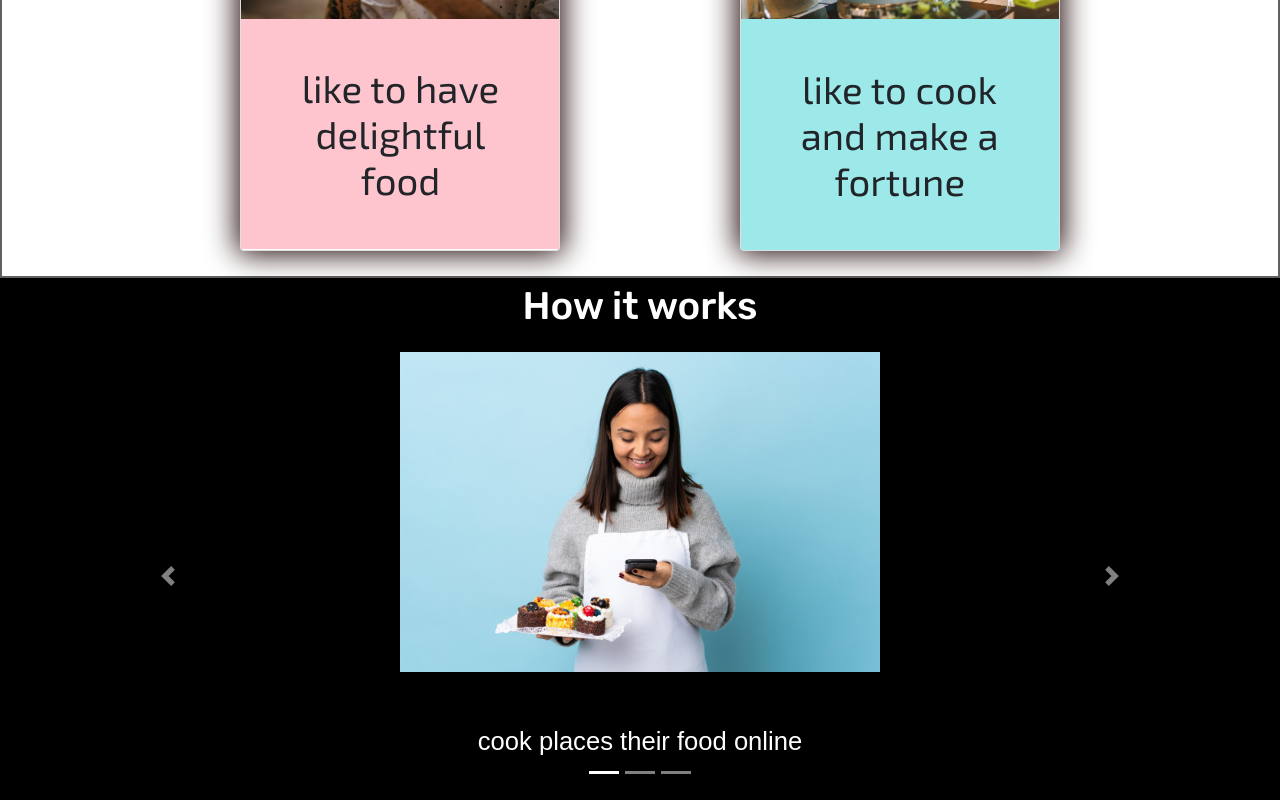
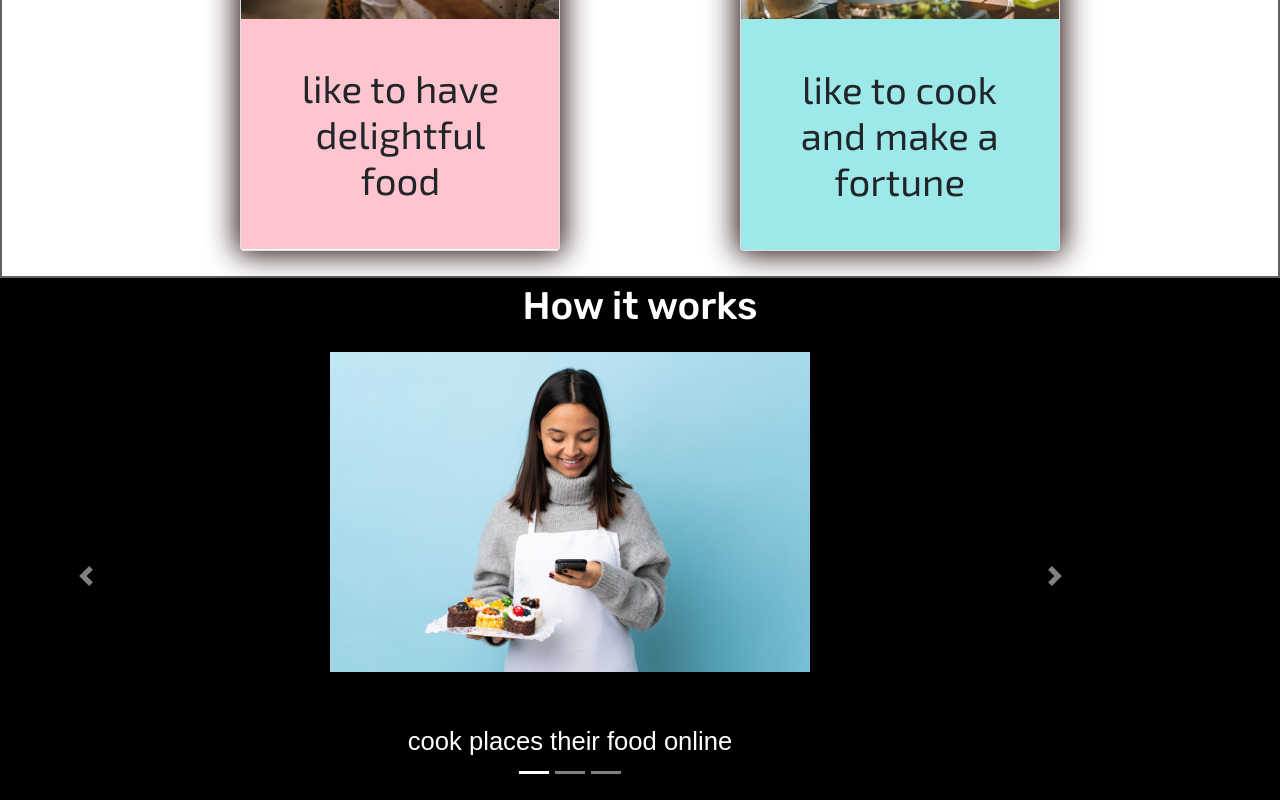
Before and after one commit to siddharthmagadum16/foodie-go, a React (Create React App) app: page / in a window 1280 px wide. Shown: the part 935-1735 px from the top of the page. Built offline with nearby package versions, Linux system fonts and the light colour scheme.

Commit message:
deploy run 6

```diff
--- a/public/index.html
+++ b/public/index.html
@@ -40,6 +40,9 @@
       To begin the development, run `npm start` or `yarn start`.
       To create a production bundle, use `npm run build` or `yarn build`.
     -->
+    <!-- <script src="https://code.jquery.com/jquery-3.2.1.slim.min.js" integrity="sha384-KJ3o2DKtIkvYIK3UENzmM7KCkRr/rE9/Qpg6aAZGJwFDMVNA/GpGFF93hXpG5KkN" crossorigin="anonymous"></script> -->
+    <script src="https://cdnjs.cloudflare.com/ajax/libs/popper.js/1.12.9/umd/popper.min.js" integrity="sha384-ApNbgh9B+Y1QKtv3Rn7W3mgPxhU9K/ScQsAP7hUibX39j7fakFPskvXusvfa0b4Q" crossorigin="anonymous"></script>
+    <!-- <script src="https://maxcdn.bootstrapcdn.com/bootstrap/4.0.0/js/bootstrap.min.js" integrity="sha384-JZR6Spejh4U02d8jOt6vLEHfe/JQGiRRSQQxSfFWpi1MquVdAyjUar5+76PVCmYl" crossorigin="anonymous"></script> -->
 
     <script src="https://code.jquery.com/jquery-3.5.1.slim.min.js " integrity="sha384-DfXdz2htPH0lsSSs5nCTpuj/zy4C+OGpamoFVy38MVBnE+IbbVYUew+OrCXaRkfj " crossorigin="anonymous "></script>
     <script src="https://cdn.jsdelivr.net/npm/bootstrap@4.5.3/dist/js/bootstrap.bundle.min.js " integrity="sha384-ho+j7jyWK8fNQe+A12Hb8AhRq26LrZ/JpcUGGOn+Y7RsweNrtN/tE3MoK7ZeZDyx " crossorigin="anonymous "></script>
--- a/src/Components/Welcome/Welcome.css
+++ b/src/Components/Welcome/Welcome.css
@@ -89,9 +89,11 @@
 
 .third{
     background-color: black;
+    justify-content: center;
 }
 
 .container{
+    margin-left: 50;
     background-color: black;
     /* height: 70vh;
     width: 50vw; */
--- a/src/index.js
+++ b/src/index.js
@@ -3,11 +3,7 @@
 import './index.css';
 import App from './App';
 import 'react-bootstrap'
-import 'bootstrap'
 import 'jquery'
-import 'bootstrap/dist/js/popper.min.js';
-import 'bootstrap/dist/css/bootstrap.min.css';
-
 
 ReactDOM.render(
   <React.StrictMode>
```
Also changed, not shown: 1 other file (tests, documents, lock files or other folders).
